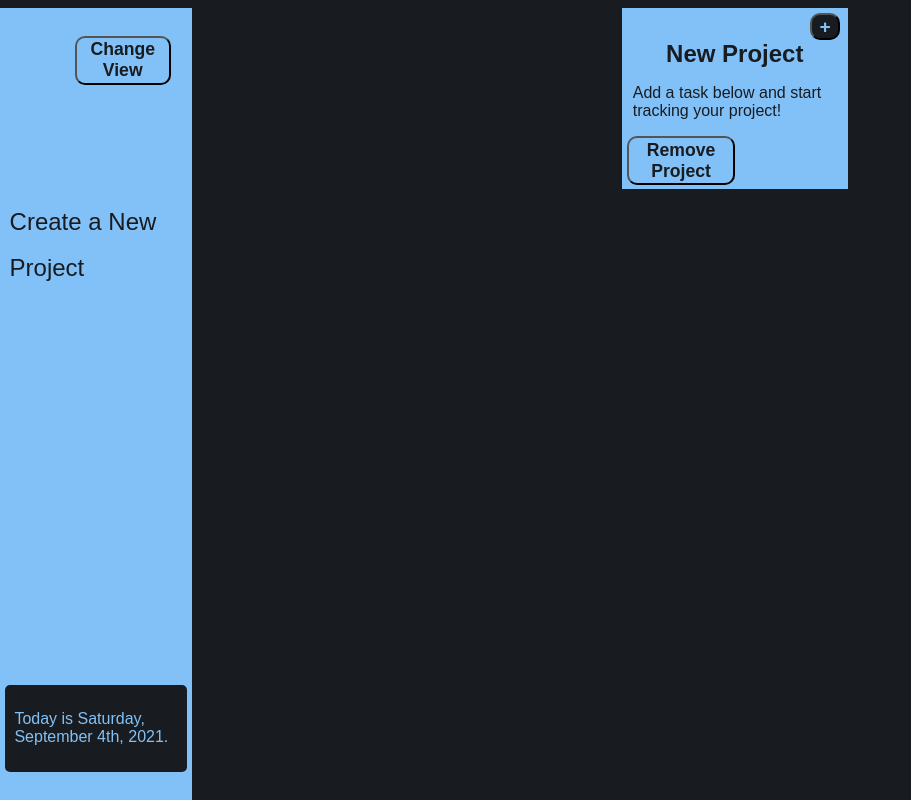
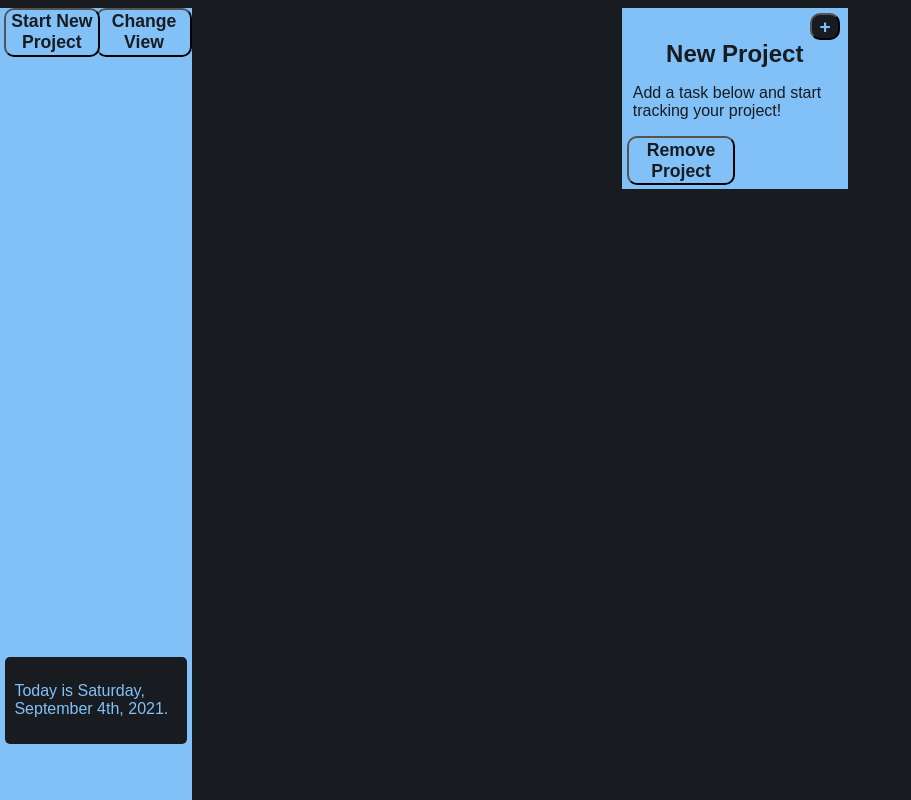
Before and after one commit to dstock3/toDoList, a website built with webpack: page dist/index.html in a window 1280 px wide. Shown: the whole page, without its empty margins (0-911 px from the left). Built offline with nearby package versions, Linux system fonts and the light colour scheme.

Commit message:
Created new sidebar buttons element and appending respective button elements.

```diff
--- a/src/projectElements.js
+++ b/src/projectElements.js
@@ -20,10 +20,11 @@ let body = document.getElementsByTagName("body")[0];
 
 const sidebar = (() => {
   const sidebarElement = elementBuilder("div", "sidebar", body);
-  const newProject = elementBuilder("a", "new-project", sidebarElement);
-  newProject.textContent = "Create a New Project";
+  const sideButtonDiv = elementBuilder("div", "side-buttons", sidebarElement)
+  const newProject = elementBuilder("button", "new-project", sideButtonDiv);
+  newProject.textContent = "Start New Project";
 
-  let viewElement = elementBuilder("button", "view-button", sidebarElement)
+  let viewElement = elementBuilder("button", "view-button", sideButtonDiv)
   viewElement.textContent = "Change View"
 
   const notifElement = elementBuilder("div", "notif-bar", sidebarElement);
--- a/src/style.css
+++ b/src/style.css
@@ -16,6 +16,20 @@ body {
     color: rgb(24, 28, 32);
 }
 
+.side-buttons {
+
+}
+
+.new-project {
+    position: relative;
+    left: 2%;
+    top: 2%;
+}
+
+.view-button {
+
+}
+
 .notif-bar {
     position: relative;
     width: 85%;
@@ -25,13 +39,6 @@ body {
     border-radius: 5px;
     background-color: rgb(24, 28, 32);
     color: rgb(130, 193, 248);
-}
-
-.new-project {
-    position: relative;
-    left: 5%;
-    top: 25%;
-    font-size: 1.5em;
 }
 
 .project-container {
```
Also changed, not shown: dist/index.bundle.js.
